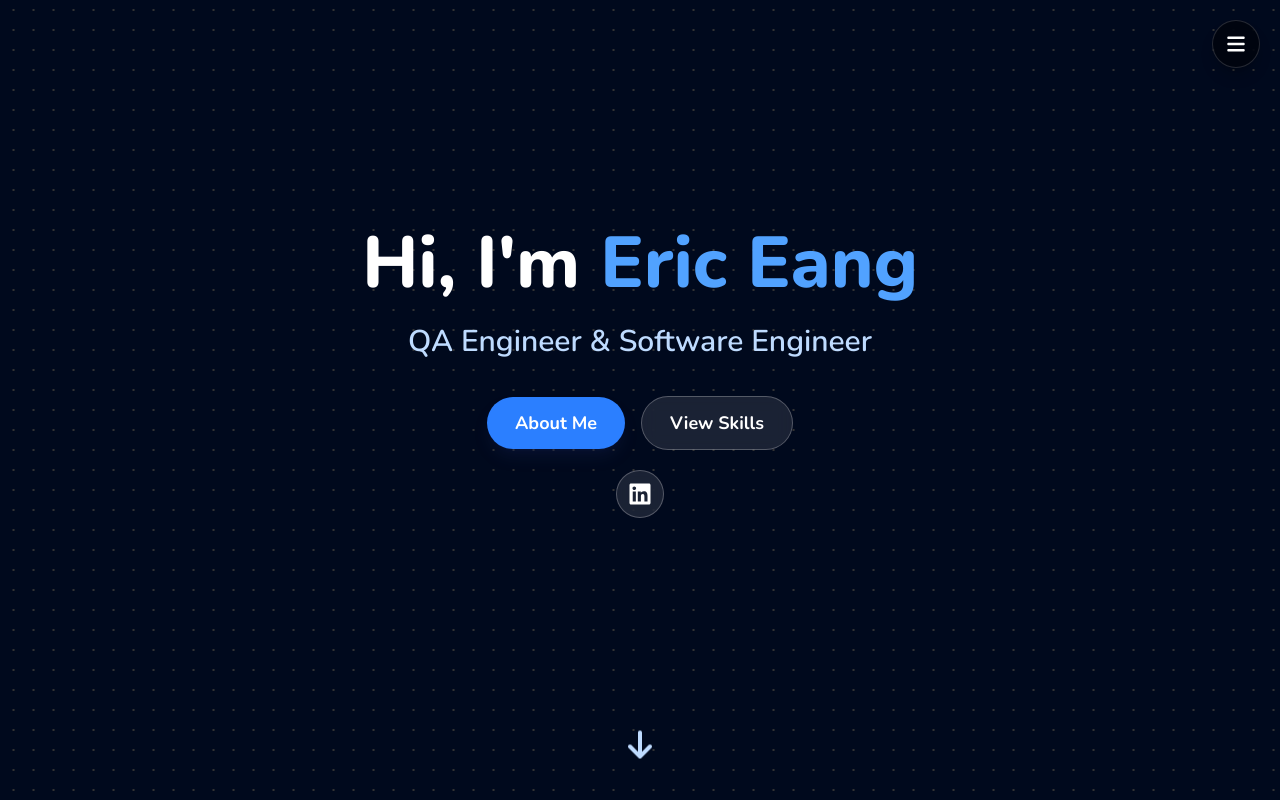
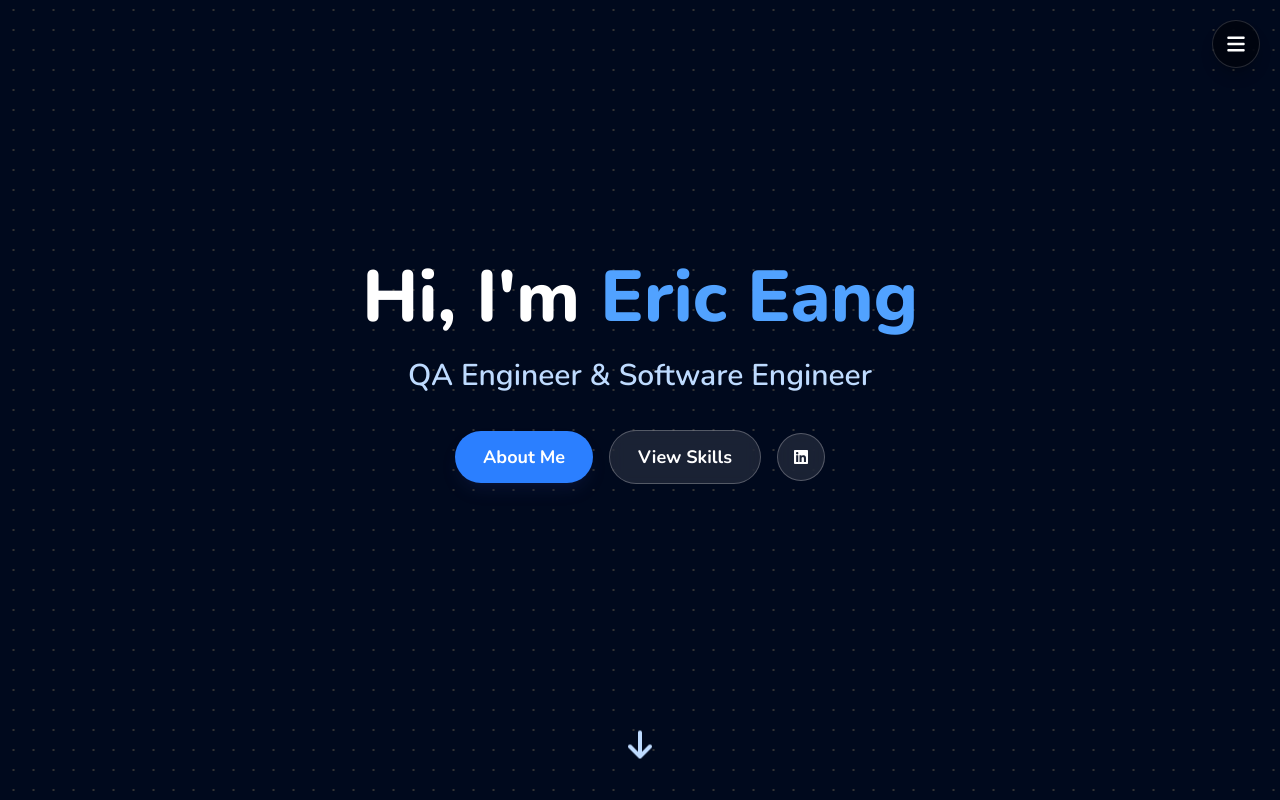
Before and after one commit to eangeric/portfolio, a React (Vite) app: page / in a window 1280 px wide. Shown: the top 800 px of the page. Built offline with nearby package versions, Linux system fonts and the light colour scheme.

Commit message:
Adjust hero social button layout

```diff
--- a/src/sections/Hero.tsx
+++ b/src/sections/Hero.tsx
@@ -42,8 +42,6 @@ export default function Hero() {
               >
                 View Skills
               </a>
-            </div>
-            <div className="mt-5 flex items-center justify-center gap-3 text-2xl">
               <a
                 href="https://www.linkedin.com/in/eric-eang-57643b246/"
                 target="_blank"
```
